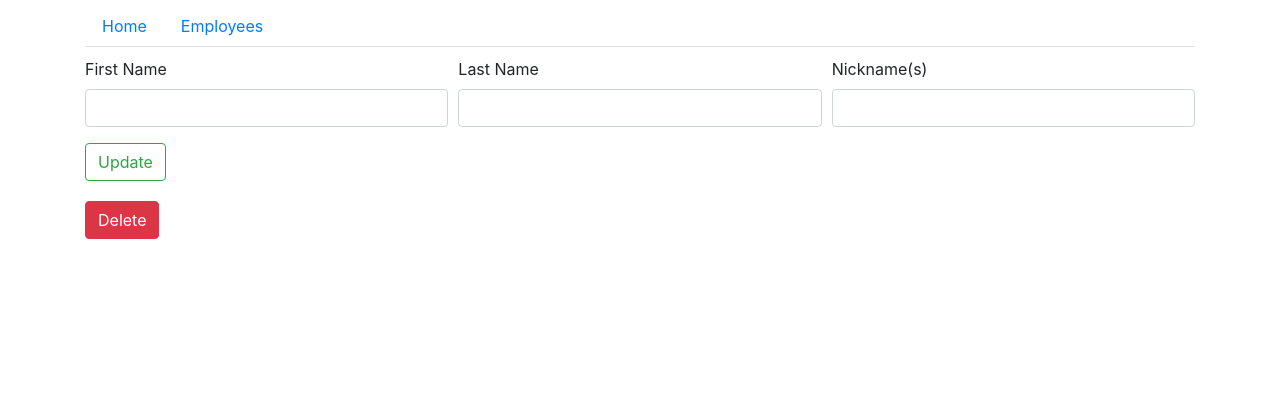
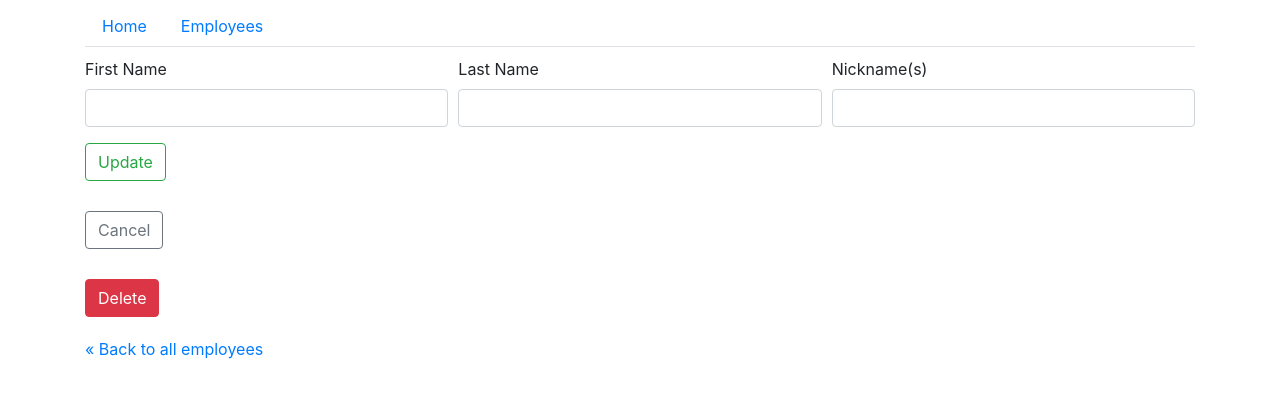
Before and after one commit to jlp0422/acme-employee-directory, a website: page views/employee.html in a window 1280 px wide. Shown: the part 78-476 px from the top of the page. Drawn offline with nearby package versions, Linux system fonts and the light colour scheme; files that its build step writes are made by us from their sources.

Commit message:
styling updates

```diff
--- a/server.js
+++ b/server.js
@@ -37,7 +37,6 @@ app.use((req, res, next) => {
 app.use('/employees', require('./routes/employees'));
 
 app.get('/', (req, res, next) => {
-  console.log(db)
   res.render('index', {title: 'Home'})
 })
 
--- a/views/employee.html
+++ b/views/employee.html
@@ -21,10 +21,14 @@
   <button class="btn btn-outline-success">Update</button>
 </form>
 
+<a href="/employees"><button style="margin: 10px 0px 20px;" class="btn btn-outline-secondary">Cancel</button></a>
 
-<form action="/employees/{{employee.id}}?_method=DELETE" method="POST">
+<form style="margin:10px 0px 20px;" action="/employees/{{employee.id}}?_method=DELETE" method="POST">
   <button class="btn btn-danger">Delete</button>
 </form>
 
+<a href="/employees">
+  <p>&laquo; Back to all employees</p>
+</a>
 
 {% endblock %}
```
Also changed, not shown: views/layout.html (+4 -1 lines).
